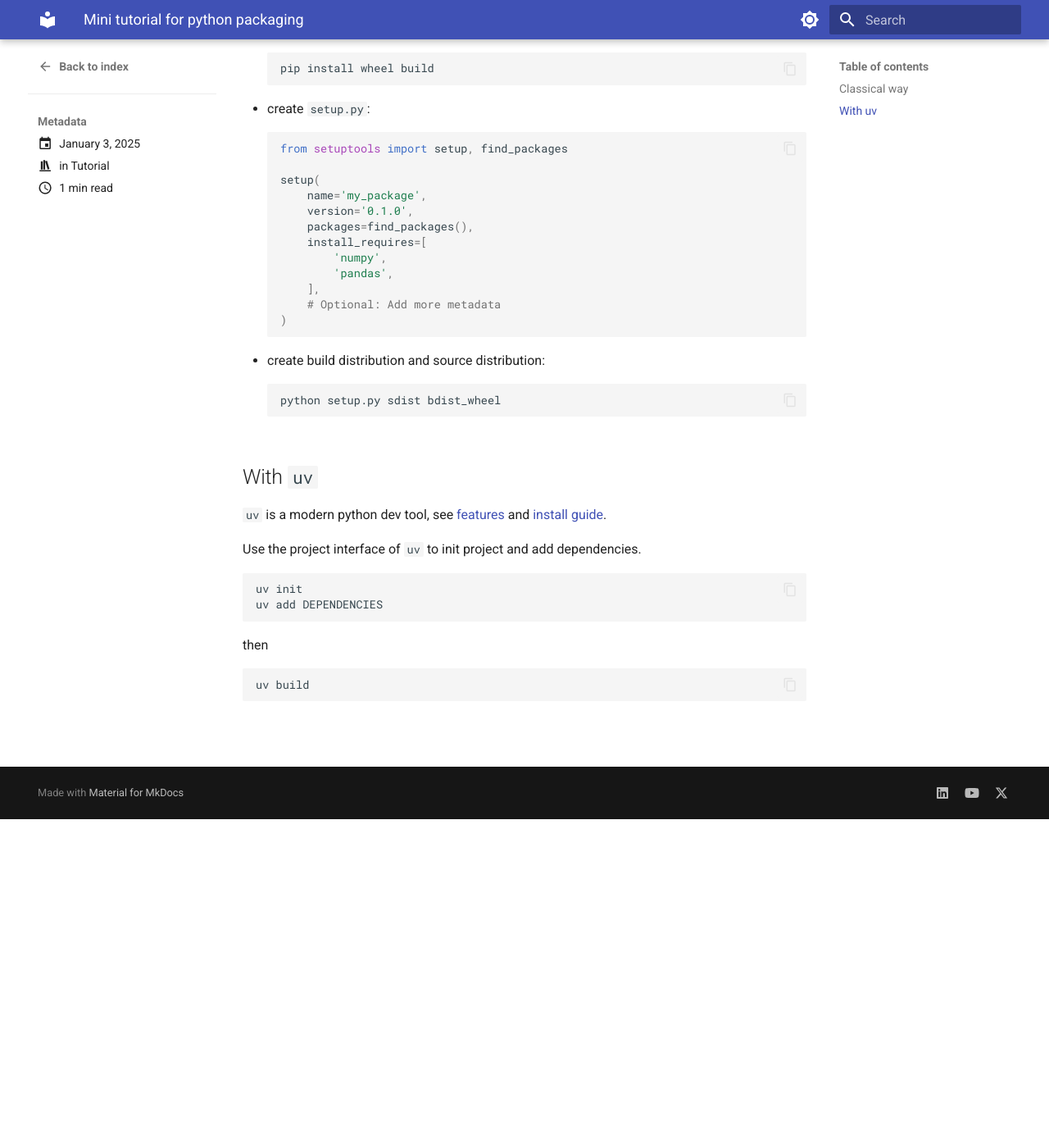
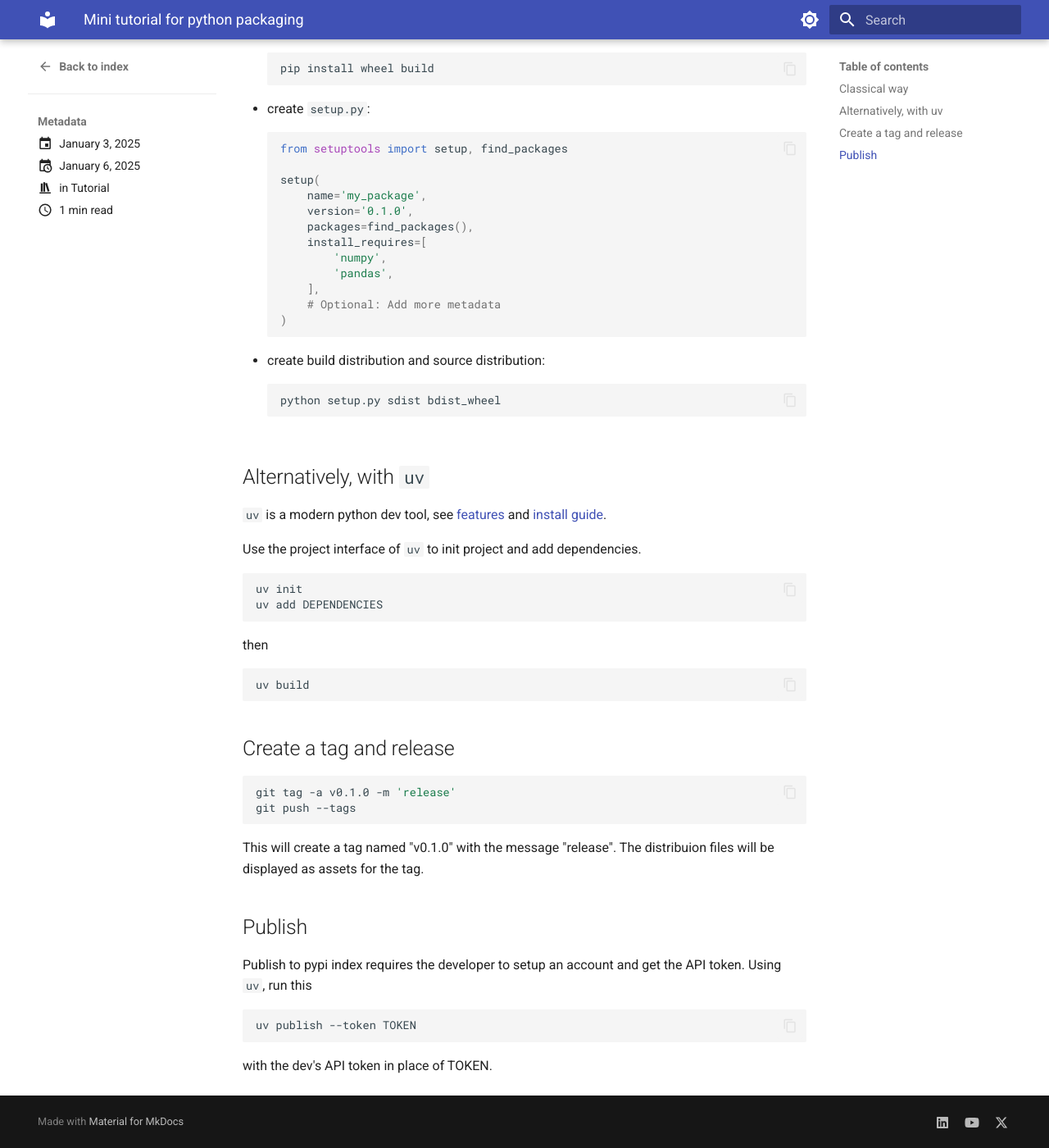
Before and after one commit to xiaochuany/blog, an MkDocs documentation site: the page built from docs/posts/2025-01-03-packaging.md, in a window 1280 px wide and 1400 px high, scrolled down 401 px. Shown: the whole window at 82% size. Built offline with MkDocs 1.6.1 and Material for MkDocs 9.7.7, drawn with Linux system fonts in a browser that asks for light colours.

Commit message:
docs: update packaging guide with additional steps for tagging and publishing

````diff
--- a/docs/posts/2025-01-03-packaging.md
+++ b/docs/posts/2025-01-03-packaging.md
@@ -1,6 +1,7 @@
 ---
 date:
     created: 2025-01-03
+    updated: 2025-01-06
 tags:
     - dev tools
 categories:
@@ -45,7 +46,7 @@ slug: packaging
     python setup.py sdist bdist_wheel
     ```
 
-## With `uv`
+## Alternatively, with `uv`
 
 `uv` is a modern python dev tool, see [features](https://docs.astral.sh/uv/getting-started/features/)
 and
@@ -63,3 +64,24 @@ then
 ```bash
 uv build
 ```
+
+## Create a tag and release
+
+```sh
+git tag -a v0.1.0 -m 'release'
+git push --tags
+```
+
+This will create a tag named "v0.1.0" with the message "release". The distribuion files will be displayed as assets for the tag.
+
+
+## Publish
+
+Publish to pypi index requires the developer to setup an account and get the API token. Using `uv`, run this
+
+
+```sh
+uv publish --token TOKEN
+```
+
+with the dev's API token in place of TOKEN.
````
